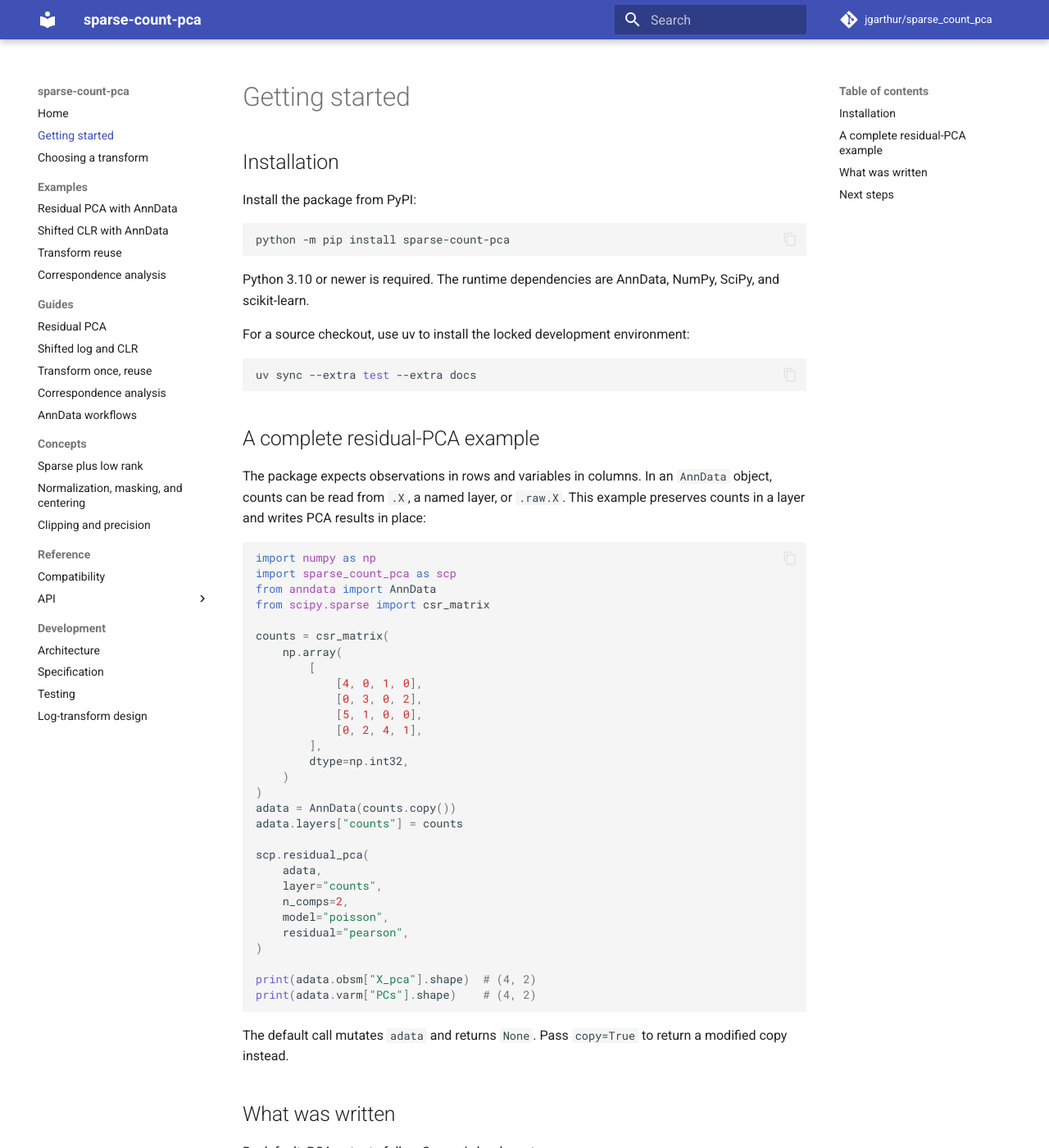
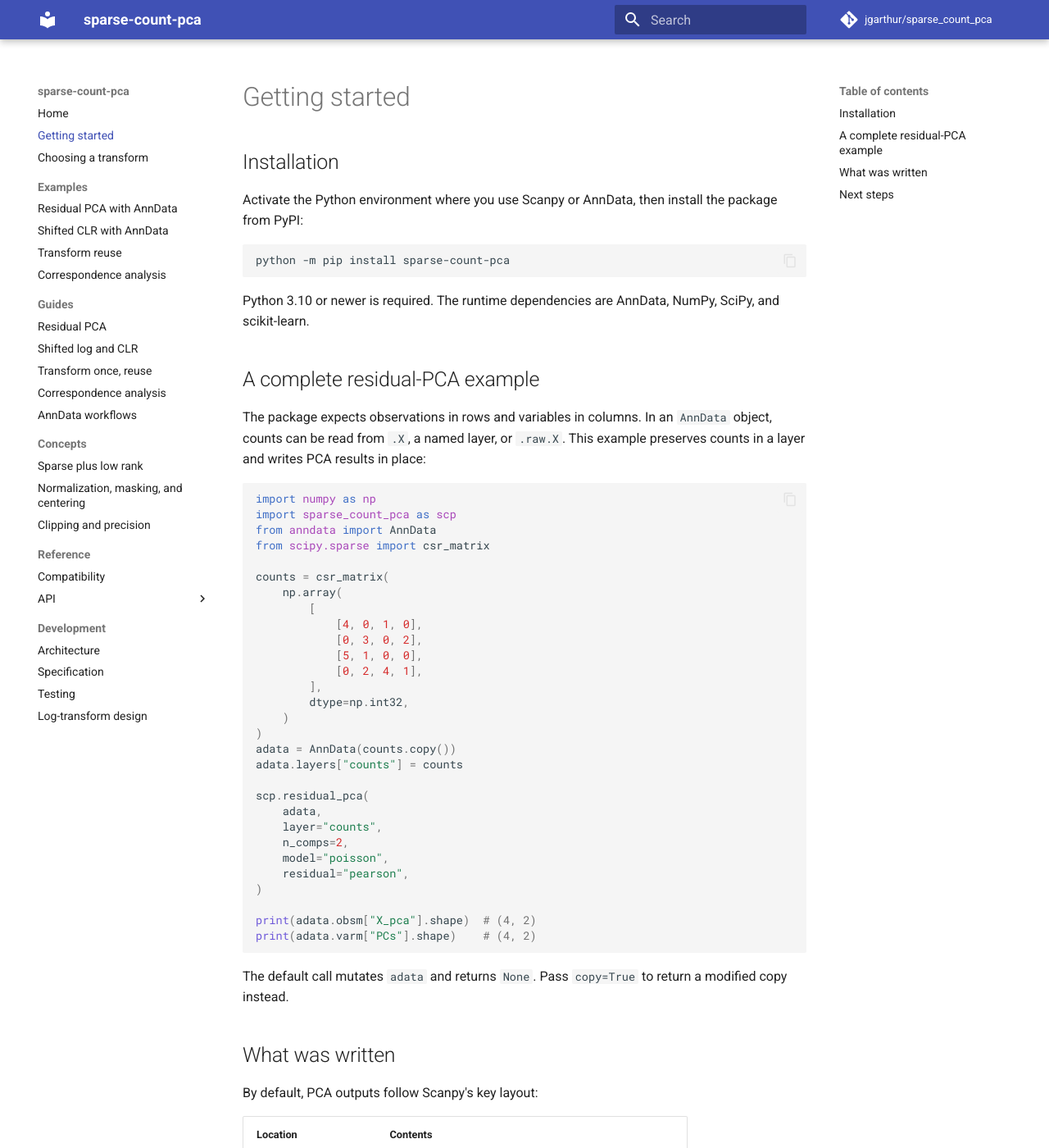
Before and after one commit to jgarthur/sparse_count_pca, an MkDocs documentation site: the page built from docs/getting-started.md, in a window 1280 px wide and 1400 px high. Shown: the whole window at 82% size. Built offline with MkDocs 1.6.1 and Material for MkDocs 9.7.7, drawn with Linux system fonts in a browser that asks for light colours; comment, search, counter and statistics services are not loaded; some of the changed text lies outside the part shown.

Commit message:
Clarify user installation workflow

````diff
--- a/docs/getting-started.md
+++ b/docs/getting-started.md
@@ -2,7 +2,8 @@
 
 ## Installation
 
-Install the package from PyPI:
+Activate the Python environment where you use Scanpy or AnnData, then install
+the package from PyPI:
 
 ```bash
 python -m pip install sparse-count-pca
@@ -10,12 +11,6 @@ python -m pip install sparse-count-pca
 
 Python 3.10 or newer is required. The runtime dependencies are AnnData, NumPy,
 SciPy, and scikit-learn.
-
-For a source checkout, use uv to install the locked development environment:
-
-```bash
-uv sync --extra test --extra docs
-```
 
 ## A complete residual-PCA example
 
````
Also changed, not shown: other parts of docs/getting-started.md (+1 -1 lines).
